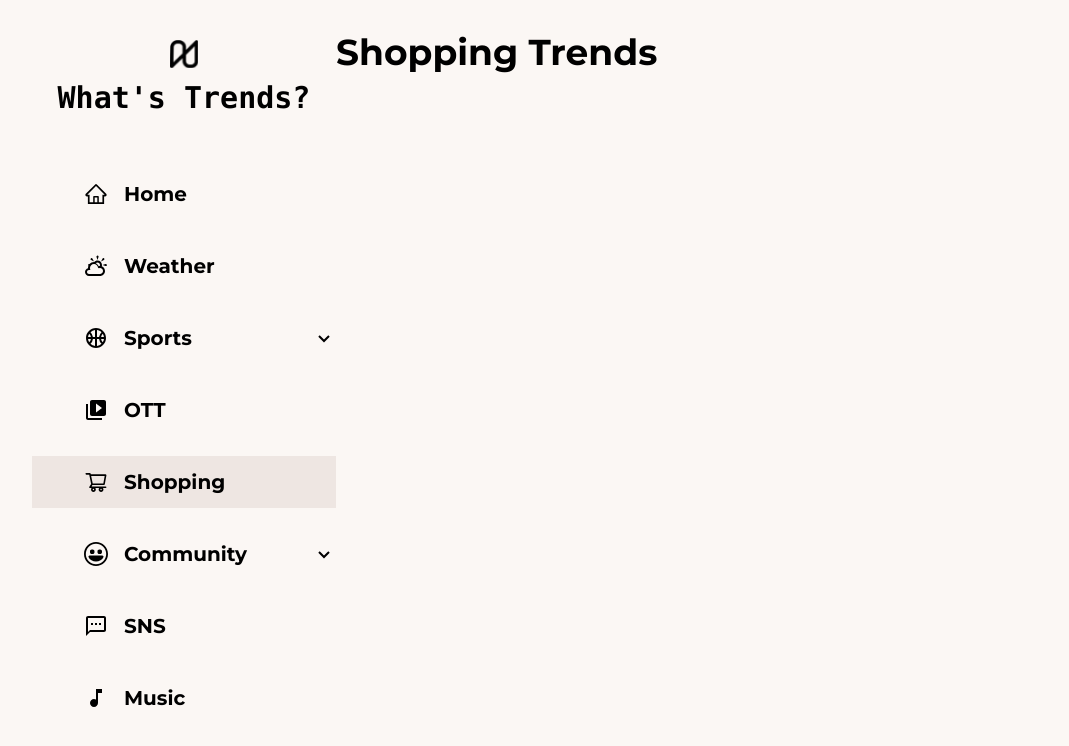
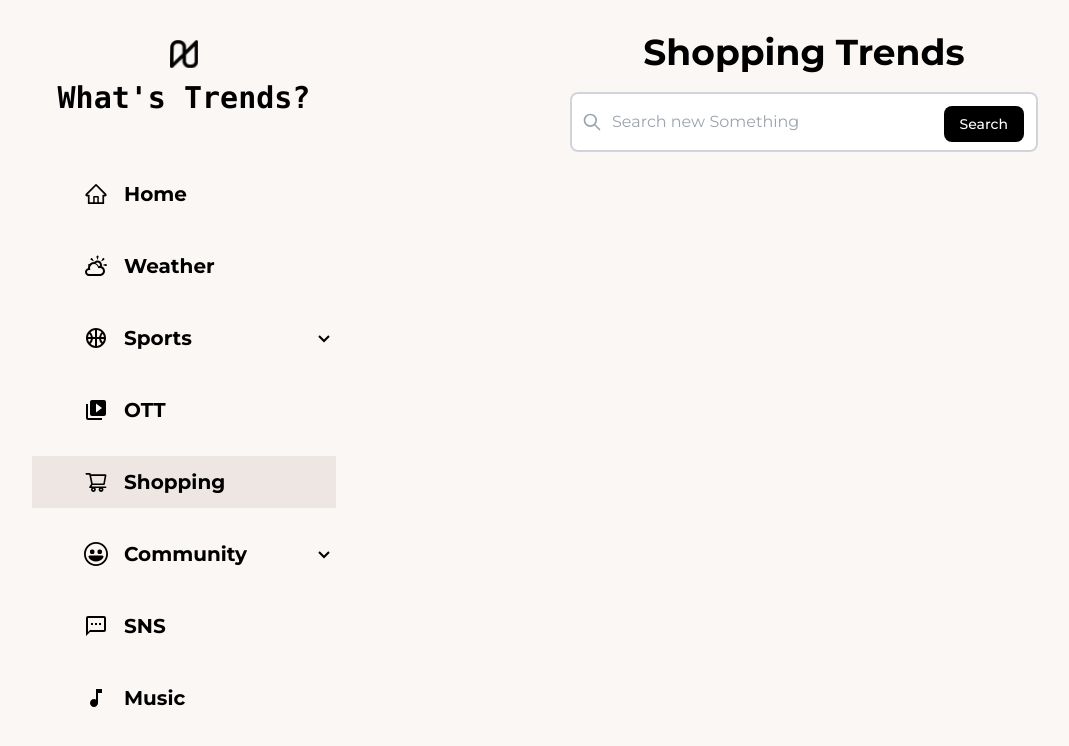
Before and after one commit to osh6006/what-trend, a React (Create React App) app: page /shopping in a window 1280 px wide. Shown: the top 746 px of the page, without its empty margins (8-1077 px from the left). Built offline with nearby package versions, Linux system fonts and the light colour scheme; a web font is replaced by a local one; what tailwindcss-bg-patterns would draw is missing.

Commit message:
shopping search style

```diff
--- a/src/components/shopping/ShoppingSearch.tsx
+++ b/src/components/shopping/ShoppingSearch.tsx
@@ -1,5 +1,47 @@
 import React from "react";
+import { useNavigate } from "react-router-dom";
+import { useState } from "react";
+import { HiOutlineSearch } from "react-icons/hi";
+import { Loading } from "../common/Loading";
 
 export const ShoppingSearch = () => {
-  return <div>Search</div>;
+  const navigate = useNavigate();
+  const [search, setSearch] = useState<string>("");
+  const handlechange = (e: React.FormEvent<HTMLInputElement>): void => {
+    setSearch(e.currentTarget.value);
+  };
+
+  const onSubmit = (e: React.FormEvent<HTMLFormElement>): void => {
+    e.preventDefault();
+    if (search !== "") {
+      // search start!
+    }
+  };
+
+  return (
+    <form
+      onSubmit={onSubmit}
+      className="relative mt-2 flex w-full items-center justify-center pt-2 text-xl text-gray-400"
+    >
+      <div className="relative w-1/2">
+        <div className="pointer-events-none absolute inset-y-0 left-0 flex items-center pl-3">
+          <HiOutlineSearch />
+        </div>
+        <input
+          type="search"
+          id="default-search"
+          className="block w-full rounded-lg border-2 border-gray-300 p-4 pl-10 text-base text-gray-900 focus:border-gray-500 focus:ring-gray-500"
+          placeholder="Search new Something"
+          onChange={handlechange}
+          required
+        />
+        <button
+          type="submit"
+          className="absolute right-3.5 bottom-3.5  rounded-lg bg-black px-4 py-2 text-sm font-medium text-white transition-colors hover:bg-secondaryBg focus:outline-none focus:ring-4 focus:ring-gray-600"
+        >
+          Search
+        </button>
+      </div>
+    </form>
+  );
 };
--- a/src/pages/shopping/Shopping.tsx
+++ b/src/pages/shopping/Shopping.tsx
@@ -1,10 +1,12 @@
 import React from "react";
+import { ShoppingSearch } from "../../components/shopping/ShoppingSearch";
 
 export default function Shopping() {
   return (
     <main className='className="mt-0 xl:flex-row" ml-0 flex h-full w-full flex-col overflow-auto py-2 sm:ml-[250px] sm:pt-8 lg:ml-[344px] lg:h-screen'>
-      <h1 className="text-4xl font-bold">Shopping Trends</h1>
+      <h1 className="text-center text-4xl font-bold">Shopping Trends</h1>
       {/* search bar */}
+      <ShoppingSearch />
     </main>
   );
 }
```
